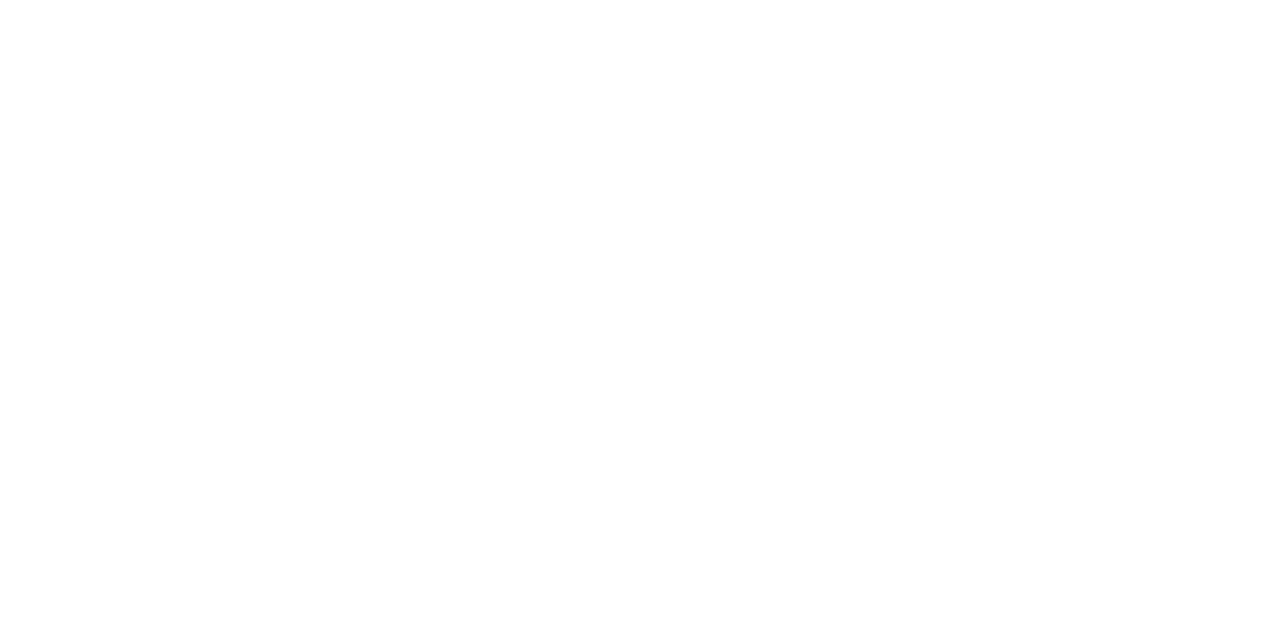
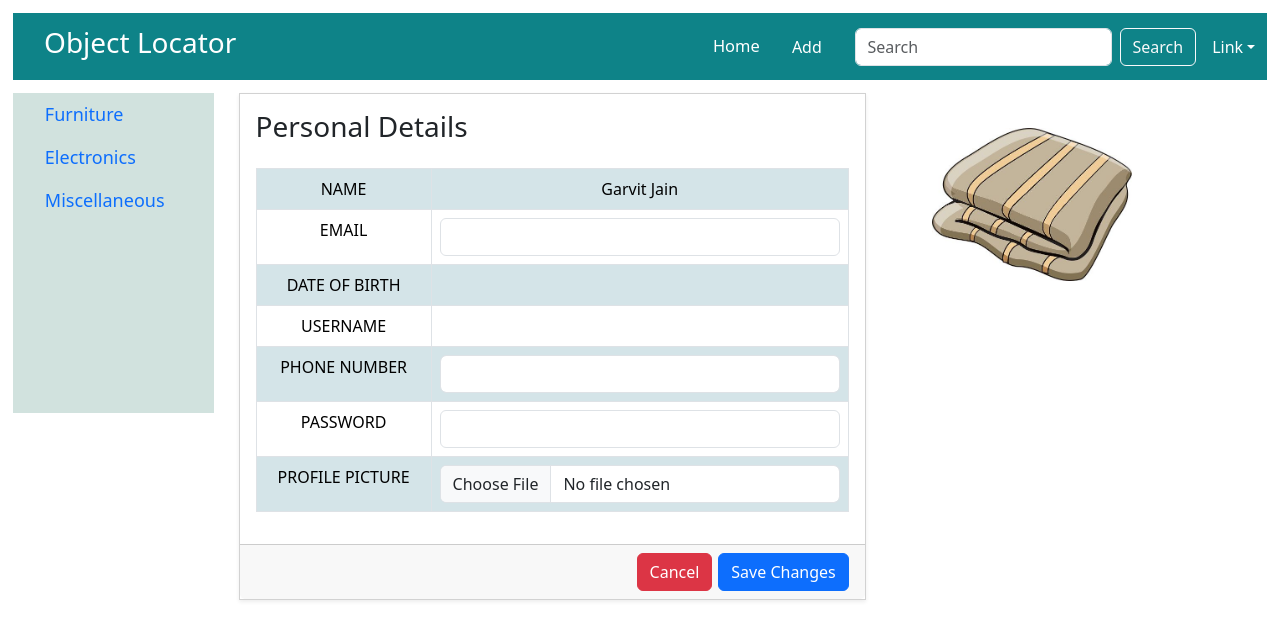
Before and after one commit to garvitjain02/Object-Locator, a React (Create React App) app in the folder object-locator/: page /EditProfile in a window 1280 px wide. Before the commit this address had no page. Shown: the top 640 px of the page. Built offline with nearby package versions, Linux system fonts and the light colour scheme; sample sign-in values are in the browser's storage.

Commit message:
Add/Remove Functions

```diff
--- a/object-locator/src/App.js
+++ b/object-locator/src/App.js
@@ -13,6 +13,8 @@
 } from "react-router-dom";
 import Home from './MyComponents/Home';
 import Register from './MyComponents/Register';
+import EditProfile from './MyComponents/profile/EditProfile';
+import EditDetails from './MyComponents/landingPage/EditDetails';
 
 function App() {
   let st = {
@@ -43,7 +45,8 @@
         <Route exact path="/MyProfile" element={<MyProfile />} />
         <Route exact path="/" element={<MainPage />} />
         <Route exact path='/Add' element={<Add />} />
-
+        <Route exact path='/EditProfile' element={<EditProfile />} />
+        <Route exact path='/UpdateItem' element={<EditDetails />} />
       </Switch>
     </Router>
     </div>
--- a/object-locator/src/MyComponents/Add.js
+++ b/object-locator/src/MyComponents/Add.js
@@ -1,12 +1,38 @@
 import React, {useState} from "react";
 import Modal from 'react-bootstrap/Modal';
 import {Form , Row , Col, Button} from 'react-bootstrap';
+import axios from "axios";
 
 const Add = () => {
   const [show, setShow] = useState(false);
 
   const handleClose = () => setShow(false);
   const handleShow = () => setShow(true);
+
+  const [name, setName] = useState("");
+  const [desc, setDesc] = useState("");
+  const [loc, setLoc] = useState("");
+  const [category, setCategory] = useState("");
+  const [picture, setPicture] = useState([]);
+
+  const submit = async (e) => {
+    e.preventDefault();
+    handleClose();
+
+    try {
+      await axios.post("http://localhost:8800/addItem", {
+        uid: sessionStorage.getItem('token'),
+        name: name,
+        desc: desc,
+        location: loc,
+        category: category,
+        picture: picture
+      });
+    } catch (err) {
+      console.log(err);
+    }
+    window.location.replace('/');
+  }
 
   return (
     <div>
@@ -26,36 +52,39 @@
       <Row className="mb-3">
         <Form.Group as={Col} controlId="formGridName">
           <Form.Label>Item Name</Form.Label>
-          <Form.Control type="text" placeholder="Enter Item Name" />
+          <Form.Control type="text" onChange={(e) => setName(e.target.value)} placeholder="Enter Item Name" />
         </Form.Group>
 
         <Form.Group as={Col} controlId="formGridCategory">
           <Form.Label>Category</Form.Label>
-          <Form.Control type="text" placeholder="Enter category" />
+          <Form.Control type="text" onChange={(e) => setCategory(e.target.value)} placeholder="Enter category" />
         </Form.Group>
       </Row>
 
       <Form.Group className="mb-3" controlId="formGridDesc">
         <Form.Label>Description</Form.Label>
-        <Form.Control placeholder="Describe about the item" />
+        <Form.Control onChange={(e) => setDesc(e.target.value)} placeholder="Describe about the item" />
       </Form.Group>
 
       <Form.Group className="mb-3" controlId="formGridLoc">
         <Form.Label>Location</Form.Label>
-        <Form.Control placeholder="Enter location of item" />
+        <Form.Control onChange={(e) => setLoc(e.target.value)} placeholder="Enter location of item" />
       </Form.Group>
 
       <Form.Group className="mb-3" controlId="formGridImg">
         <Form.Label>Image</Form.Label>
-        <Form.Control type="file" />
+        <Form.Control type="file" onChange={(e) => {
+          const [file] = e.target.files;
+          setPicture((picture) => [...picture, file]);
+        }}/>
       </Form.Group>
 
         </Modal.Body>
         <Modal.Footer>
-          <Button variant="secondary" onClick={handleClose}>
+          <Button variant="danger" onClick={handleClose}>
             Close
           </Button>
-          <Button type="submit" variant="primary" onClick={handleClose}>
+          <Button type="submit" variant="primary" onClick={submit}>
             Add
           </Button>
         </Modal.Footer>
--- /dev/null
+++ b/object-locator/src/MyComponents/landingPage/EditDetails.js
@@ -0,0 +1,62 @@
+import React from 'react'
+import img1 from '../../images/img1.jpg';
+import '../style.css';
+import Button from 'react-bootstrap/Button';
+import Header from '../Header';
+import { Form, Row , Col } from 'react-bootstrap'
+import { Link } from 'react-router-dom';
+
+const EditDetails = () => {
+  return (
+    <div>
+      <Header />
+      <div className='detailsContent'>
+        <div className='detailsContentLeft'>
+            <img src={img1} alt="img1" />
+        </div>
+        <h2 style={{marginLeft: '39%', marginBottom: '0%'}}>Update Item</h2>
+        <div className='detailsContentRight'>
+
+            <Form>
+            {/* <h2>Item Name</h2>
+            <h4>Location</h4>
+            <p>Description</p>
+            <p>See Previously Stored Locations</p> */}
+            <Row className="mb-3">
+        <Form.Group as={Col} controlId="formGridName">
+          <Form.Label style={{fontSize: '110%'}}>Item Name</Form.Label>
+          <Form.Control type="text" placeholder="Enter Item Name" />
+        </Form.Group>
+
+        <Form.Group as={Col} controlId="formGridCategory">
+          <Form.Label style={{fontSize: '110%'}}>Category</Form.Label>
+          <Form.Control type="text" placeholder="Enter category" />
+        </Form.Group>
+      </Row>
+
+      <Form.Group className="mb-3" controlId="formGridDesc">
+        <Form.Label style={{fontSize: '110%'}}>Description</Form.Label>
+        <Form.Control placeholder="Describe about the item" />
+      </Form.Group>
+
+      <Form.Group className="mb-3" controlId="formGridLoc">
+        <Form.Label style={{fontSize: '110%'}}>Location</Form.Label>
+        <Form.Control placeholder="Enter location of item" />
+      </Form.Group>
+
+      <Form.Group className="mb-3" controlId="formGridImg">
+        <Form.Label style={{fontSize: '110%'}}>Image</Form.Label>
+        <Form.Control type="file" />
+      </Form.Group>
+            <Button variant="primary" id='btn1'>Update</Button>
+            <Link to='/'><Button variant="danger" id='btn2'>Cancel</Button></Link>
+            </Form>
+        </div>
+
+      </div>
+
+    </div>
+  )
+}
+
+export default EditDetails
--- a/object-locator/src/MyComponents/landingPage/MainPage.js
+++ b/object-locator/src/MyComponents/landingPage/MainPage.js
@@ -6,59 +6,57 @@
 import Header from "../Header";
 import LeftNav from "../LeftNav";
 import axios from "axios";
-import Remove from "./Remove";
+// import Remove from "./Remove";
+import Modal from "react-bootstrap/Modal";
+import { Form } from "react-bootstrap";
 
 const MainPage = () => {
   const [items, setItems] = useState([]);
 
-  useEffect (()=>{
-    const getItems = async ()=>{
+  useEffect(() => {
+    const getItems = async () => {
       try {
         const res = await axios.post("http://localhost:8800/getItems", {
-          uid: sessionStorage.getItem('token')
+          uid: sessionStorage.getItem("token"),
         });
-        setItems (res.data);
-      }
-      catch (err)
-      {
+        setItems(res.data);
+      } catch (err) {
         console.log(err);
       }
     };
-    getItems ();
+    getItems();
   }, []);
 
-  console.log (items);
+  console.log(items);
 
-  // const blobToImage = (blob) => {
-  //   return (resolve => {
-  //     const url = URL.createObjectURL(blob)
-  //     let img = new Image()
-  //     img.onload = () => {
-  //       URL.revokeObjectURL(url)
-  //       resolve(img)
-  //     }
-  //     img.src = url
-  //     console.log(url);
-  //   })
-  // }
+  const [show, setShow] = useState(false);
 
-//   const blobToImage = (blob) => {
-//     return (const myFile = new File([blob], 'image.jpeg', {
-//       type: blob.type,
-//   })
-// );
-//   }
+  const handleClose = () => setShow(false);
+  const handleShow = () => setShow(true);
 
+  const [id, setId] = useState();
 
+  const submit = async (e) => {
+    try {
+      axios.post("http://localhost:8800/removeItem", {
+        id: id,
+      });
+      window.location.replace("/");
+    } catch (err) {
+      console.log(err);
+    }
+  };
 
   return (
     <>
       <Header />
       <LeftNav />
-          {items.map((item)=>(
-
+      {items.map((item) => (
         <div className="itemBlock">
-              <Link to="/Details" style={{textDecoration: 'none', color: 'black'}}>
+          <Link
+            to="/Details"
+            style={{ textDecoration: "none", color: "black" }}
+          >
             <div className="itemImageLogo">
               <img src={img1} alt="img" />
             </div>
@@ -70,13 +68,61 @@
             {/* <h3>{props.ItemName}</h3> */}
           </Link>
           <div className="itemButtons">
+            <Link to="/UpdateItem">
               <Button variant="primary">Update</Button>
-            <Remove />
+            </Link>
+
+            <div>
+              <Button
+                variant="danger"
+                onClick={(e) => {
+                  setId(item.iid);
+                  handleShow();
+                }}
+              >
+                Remove
+              </Button>
+
+              <Modal
+                backdrop={false}
+                fade={false}
+                show={show}
+                onHide={handleClose}
+                style={{ padding: "0%" }}
+                size="lg"
+                aria-labelledby="contained-modal-title-vcenter"
+                centered
+              >
+                <Modal.Header
+                  style={{ backgroundColor: "rgb(16 94 98)" }}
+                  closeButton
+                >
+                  <Modal.Title>Remove Item</Modal.Title>
+                </Modal.Header>
+                <Form>
+                  <Modal.Body
+                    style={{
+                      paddingTop: "1%",
+                      paddingBottom: "5%",
+                      fontSize: "110%",
+                    }}
+                  >
+                    Do you really want to remove this Item?
+                  </Modal.Body>
+                  <Modal.Footer style={{ backgroundColor: "whitesmoke" }}>
+                    <Button variant="secondary" onClick={handleClose}>
+                      Cancel
+                    </Button>
+                    <Button type="submit" variant="danger" onClick={submit}>
+                      Remove
+                    </Button>
+                  </Modal.Footer>
+                </Form>
+              </Modal>
             </div>
           </div>
-
+        </div>
       ))}
-
     </>
   );
 };
--- /dev/null
+++ b/object-locator/src/MyComponents/profile/EditProfile.js
@@ -0,0 +1,71 @@
+import React from 'react'
+import Header from '../Header'
+import LeftNav from '../LeftNav'
+import profile from '../../images/blanket.jpeg';
+// import PropTypes from 'prop-types'
+import {Card, Table, Container, Button} from 'react-bootstrap';
+import "../style.css";
+import { Form } from 'react-bootstrap'
+import { Link } from 'react-router-dom';
+
+const EditProfile = () => {
+  return (
+    <div>
+        <Form>
+      <Header />
+      <LeftNav />
+      <div className='myProfileDetails'>
+        <Card className='border-1 rounded-0 shadow-sm'>
+          <Card.Body>
+            <h3>Personal Details</h3>
+              <Table responsive striped hover bordered={true} className='text-center mt-3'>
+                <tbody>
+                  <tr>
+                  <td>NAME</td>
+                  <td>Garvit Jain</td>
+                </tr>
+                <tr>
+                  <td>EMAIL</td>
+                  <td><Form.Control type='text' name='email' id='changeEmail'/></td>
+                </tr>
+                <tr>
+                  <td>DATE OF BIRTH</td>
+                  <td></td>
+                </tr>
+                <tr>
+                  <td>USERNAME</td>
+                  <td></td>
+                </tr>
+                <tr>
+                  <td>PHONE NUMBER</td>
+                  <td><Form.Control type='text' name='phone' id='phone'/></td>
+                </tr>
+                <tr>
+                  <td>PASSWORD</td>
+                  <td><Form.Control type='password' name='pass' id='changePass'/></td>
+                </tr>
+                <tr>
+                  <td>PROFILE PICTURE</td>
+                  <td><Form.Control type='file'/></td>
+                </tr>
+                </tbody>
+              </Table>
+          </Card.Body>
+          <Card.Footer style={{textAlign: 'right'}}>
+          <Link to='/MyProfile'><Button variant='danger' style={{marginRight: '1%'}}>Cancel</Button></Link>
+            <Button  variant='primary' >Save Changes</Button>
+          </Card.Footer>
+        </Card>
+      </div>
+      <div className='ProfilePic'>
+        <Container className='text-center mt-5 mr-2 pd-2'>
+          <img src ={profile} style={{ maxWidth: '200px', maxHeight: '200px' }} alt = "profile" />
+        </Container>
+
+      </div>
+      </Form>
+    </div>
+  )
+}
+
+export default EditProfile
```
Also changed, not shown: object-locator/src/MyComponents/landingPage/Details.js (+8 -3 lines), object-locator/src/MyComponents/profile/MyProfile.js (+4 -35 lines), 1 other file (tests, documents, lock files or other folders). Lines whose indentation alone changed are shown as unchanged.
